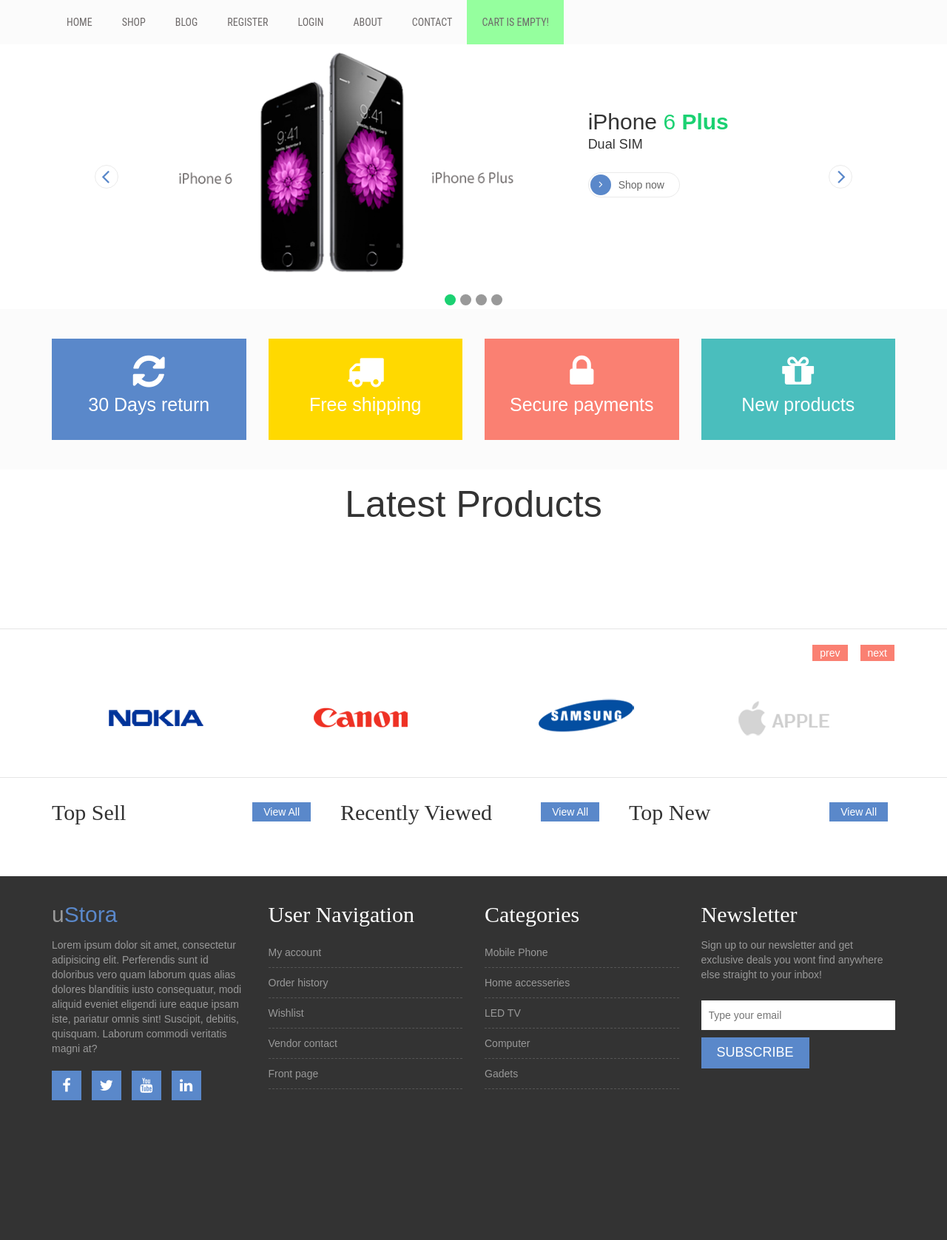
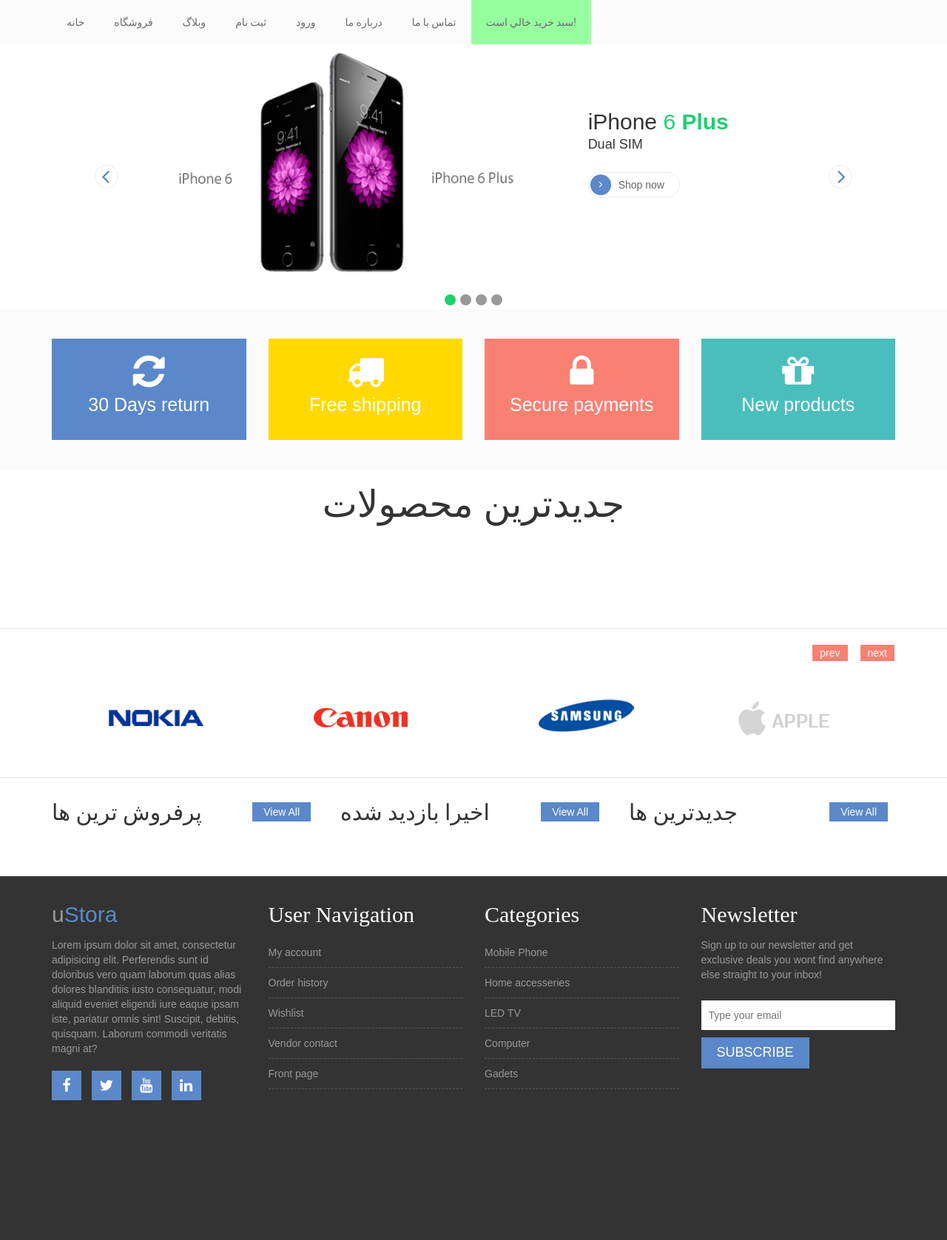
Before and after one commit to miladhzz/parsiprozhe, a Django app: page / in a window 1280 px wide. Shown: the top 1677 px of the page at 74% size. Run offline with Django 3.2, Linux system fonts and the light colour scheme; data that the repository does not hold is empty; some libraries are stand-ins or nearby versions.

Commit message:
start convert template to persian

```diff
--- a/shop/templates/base.html
+++ b/shop/templates/base.html
@@ -46,23 +46,23 @@
                 </div>
                 <div class="navbar-collapse collapse">
                     <ul class="nav navbar-nav">
-                        <li><a href="{% url 'home' %}">Home</a></li>
-                        <li><a href="{% url 'product' %}">Shop</a></li>
-                        <li><a href="single-product.html">Blog</a></li>
+                        <li><a href="{% url 'home' %}">خانه</a></li>
+                        <li><a href="{% url 'product' %}">فروشگاه</a></li>
+                        <li><a href="single-product.html">وبلاگ</a></li>
                         {% if request.user.is_authenticated %}
-                            <li><a href="{% url 'logout' %}">Log Out</a></li>
+                            <li><a href="{% url 'logout' %}">خروج</a></li>
                         {% else %}
-                            <li><a href="{% url 'register' %}">Register</a></li>
-                            <li><a href="{% url 'login' %}">Login</a></li>
+                            <li><a href="{% url 'register' %}">ثبت نام</a></li>
+                            <li><a href="{% url 'login' %}">ورود</a></li>
                         {% endif %}
-                        <li><a href="#">About</a></li>
-                        <li><a href="{% url 'contact' %}">Contact</a></li>
+                        <li><a href="#">درباره ما</a></li>
+                        <li><a href="{% url 'contact' %}">تماس با ما</a></li>
                         <li>
                             {%if cart|length > 0%}
-                                <a class="cart" href="{% url 'cart_detail' %}">Cart - <span class="cart-amunt">${{ cart.get_total_price }}</span> <i class="fa fa-shopping-cart"></i>
+                                <a class="cart" href="{% url 'cart_detail' %}">سبد خريد - <span class="cart-amunt">${{ cart.get_total_price }}</span> <i class="fa fa-shopping-cart"></i>
                                 <span class="product-count">{{ cart|length }}</span></a>
                             {% else %}
-                                <a class="cart" href="#">Cart is empty!</a>
+                                <a class="cart" href="#">سبد خريد خالي است!</a>
                             {% endif %}
                         </li>
                     </ul>
--- a/shop/templates/home.html
+++ b/shop/templates/home.html
@@ -87,7 +87,7 @@
             <div class="row">
                 <div class="col-md-12">
                     <div class="latest-product">
-                        <h2 class="section-title">Latest Products</h2>
+                        <h2 class="section-title">جدیدترین محصولات</h2>
                         <div class="product-carousel">
                             {% for product in product_list %}
                             <div class="single-product">
@@ -145,7 +145,7 @@
             <div class="row">
                 <div class="col-md-4">
                     <div class="single-product-widget">
-                        <h2 class="product-wid-title">Top Sell</h2>
+                        <h2 class="product-wid-title">پرفروش ترین ها</h2>
                         <a href="" class="wid-view-more">View All</a>
                         {% for product in top_sel|slice:"3" %}
                         <div class="single-wid-product">
@@ -167,7 +167,7 @@
                 </div>
                 <div class="col-md-4">
                     <div class="single-product-widget">
-                        <h2 class="product-wid-title">Recently Viewed</h2>
+                        <h2 class="product-wid-title">اخیرا بازدید شده</h2>
                         <a href="#" class="wid-view-more">View All</a>
                         {% for product in recently_view|slice:"3" %}
                         <div class="single-wid-product">
@@ -189,7 +189,7 @@
                 </div>
                 <div class="col-md-4">
                     <div class="single-product-widget">
-                        <h2 class="product-wid-title">Top New</h2>
+                        <h2 class="product-wid-title">جدیدترین ها</h2>
                         <a href="#" class="wid-view-more">View All</a>
                         {% for product in latest_product|slice:"3" %}
                         <div class="single-wid-product">
```
Also changed, not shown: shop/templates/product_detail.html (+10 -44 lines), 1 other file.
